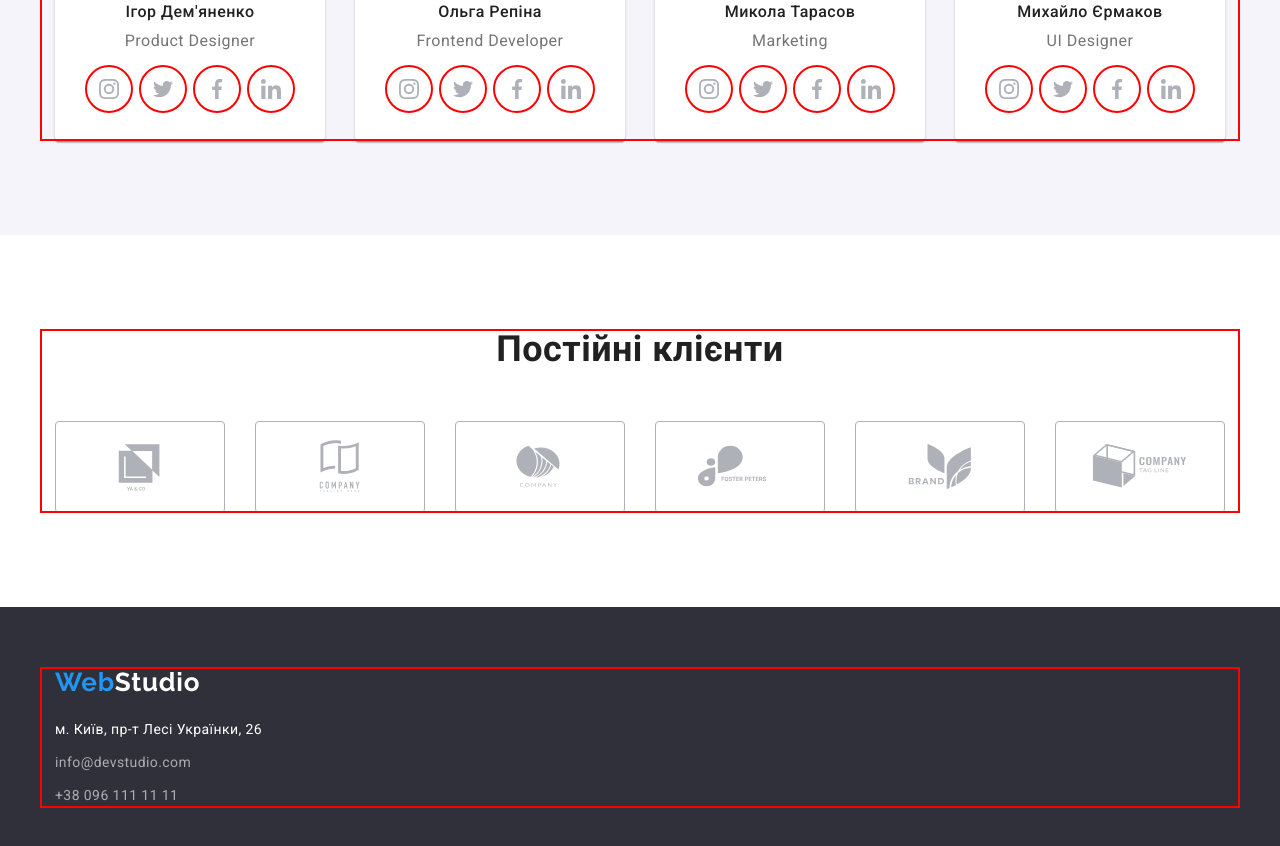
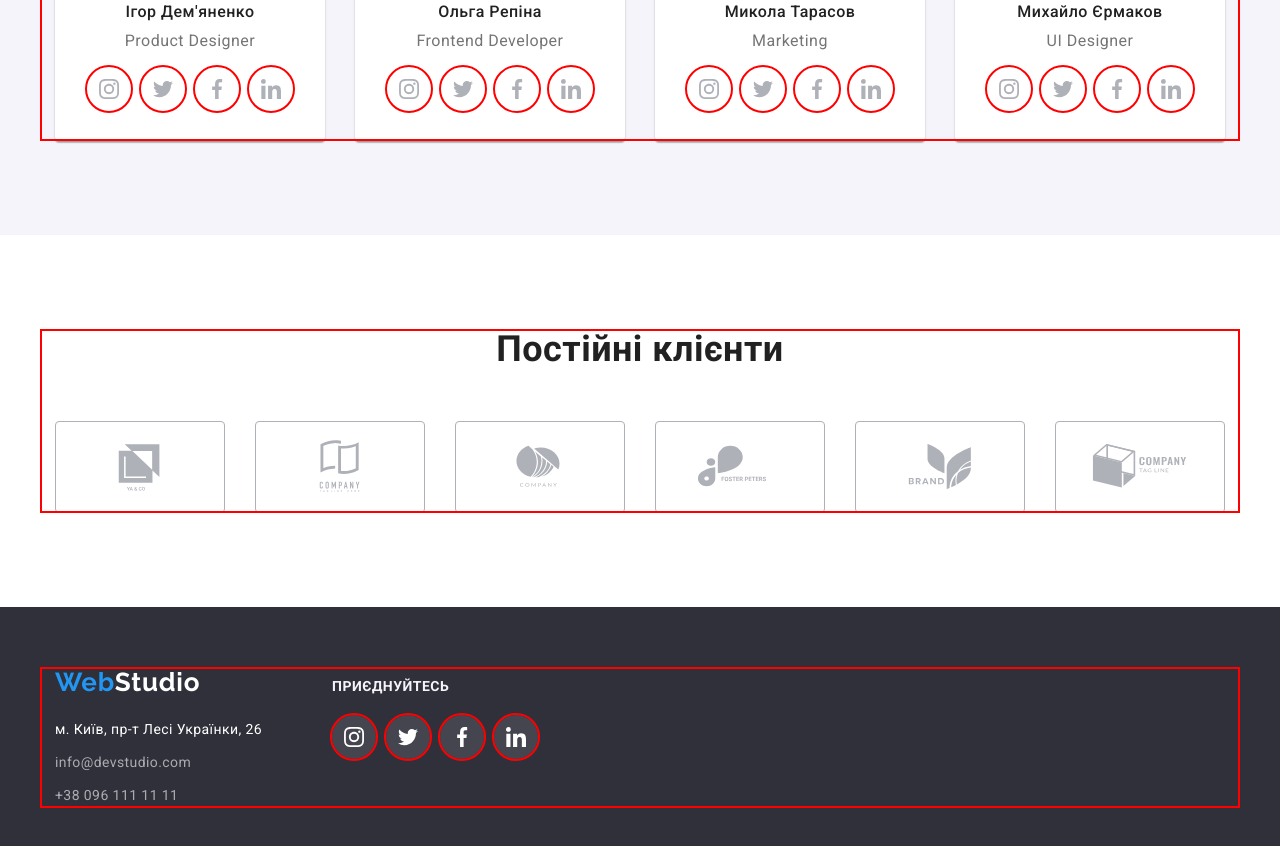
Before and after one commit to MrKravch/goit-markup-hw-04, a plain HTML site: page index.html in a window 1280 px wide. Shown: the part 2069-2915 px from the top of the page. Drawn offline with nearby package versions, Linux system fonts and the light colour scheme.

Commit message:
Додає іконки в футер

```diff
--- a/css/styles.css
+++ b/css/styles.css
@@ -51,6 +51,11 @@ img {
 
 /* -----------Базові стилі-----------*/
 
+.link {
+  text-decoration: none;
+  display: block;
+}
+
 .card-set {
   display: flex;
   flex-wrap: wrap;
@@ -59,6 +64,27 @@ img {
 
 .card-set-items {
   flex-basis: calc((100% - var(--indent) * (var(--items) - 1)) / var(--items));
+}
+
+.socials-list {
+  display: flex;
+  align-items: center;
+  justify-content: center;
+  gap: 10px;
+}
+
+.socials-link {
+  display: flex;
+  align-items: center;
+  justify-content: center;
+  width: 44px;
+  height: 44px;
+  border-radius: 50%;
+  outline: red 2px solid;
+}
+
+.social-icon {
+  fill: currentColor;
 }
 
 /* section */
@@ -83,11 +109,6 @@ ul {
   list-style-type: none;
   margin: 0;
   padding: 0;
-}
-
-.link {
-  text-decoration: none;
-  display: block;
 }
 
 h1,
@@ -341,28 +362,8 @@ ul {
   margin-bottom: 16px;
 }
 
-.socials-list {
-  display: flex;
-  align-items: center;
-  justify-content: center;
-  gap: 10px;
-}
-
 .socials-link {
-  display: flex;
-  align-items: center;
-  justify-content: center;
-
   color: #afb1b8;
-
-  width: 44px;
-  height: 44px;
-  border-radius: 50%;
-  outline: red 2px solid;
-}
-
-.social-icon {
-  fill: currentColor;
 }
 
 .socials-link:hover,
@@ -408,6 +409,12 @@ ul {
   padding-bottom: 60px;
 }
 
+.footer-box {
+  display: flex;
+  gap: 70px;
+  align-items: baseline;
+}
+
 .footer .logo {
   color: var(--main-withe-color);
   margin-bottom: 20px;
@@ -441,6 +448,27 @@ ul {
   font-size: 14px;
   line-height: 1.71;
   letter-spacing: 0.03em;
+}
+
+.footer-social-title {
+  color: var(--secondary-white-color);
+  font-weight: 700;
+  text-transform: uppercase;
+  font-size: 14px;
+  line-height: 1.14;
+
+  margin-bottom: 20px;
+}
+
+.footer-social-box .socials-link {
+  color: var(--main-withe-color);
+  background-color: rgba(255, 255, 255, 0.1);
+}
+
+.footer-social-box .socials-link:hover,
+.footer-social-box .socials-link:focus {
+  background-color: var(--accent-color);
+  color: var(--main-withe-color);
 }
 
 /* --------CSS для портфоліо(portfolio.html)-------- */
--- a/index.html
+++ b/index.html
@@ -472,8 +472,11 @@
     </main>
     <!-- Footer -->
     <footer class="footer">
-      <div class="container">
-        <a class="logo" href="/"> <span class="logo-accent">Web</span>Studio</a>
+      <div class="container footer-box">
+        <div class="footer-address-box">
+          <a class="logo" href="/">
+            <span class="logo-accent">Web</span>Studio</a
+          >
           <address class="footer-address">
             <ul class="footer-list">
               <li class="footer-item footer-address-street">
@@ -490,6 +493,64 @@
             </ul>
           </address>
         </div>
+        <div class="footer-social-box">
+          <h2 class="footer-social-title">приєднуйтесь</h2>
+          <ul class="socials-list">
+            <li class="socials-item">
+              <a
+                class="socials-link link"
+                href=""
+                target="_blank"
+                rel="noopener noreferrer"
+                aria-label="instagram"
+              >
+                <svg class="social-icon" width="20" height="20">
+                  <use href="./images/icons.svg#instagram"></use>
+                </svg>
+              </a>
+            </li>
+            <li class="socials-item">
+              <a
+                class="socials-link link"
+                href=""
+                target="_blank"
+                rel="noopener noreferrer"
+                aria-label="twitter"
+              >
+                <svg class="social-icon" width="20" height="20">
+                  <use href="./images/icons.svg#twitter"></use>
+                </svg>
+              </a>
+            </li>
+            <li class="socials-item">
+              <a
+                class="socials-link link"
+                href=""
+                target="_blank"
+                rel="noopener noreferrer"
+                aria-label="facebook"
+              >
+                <svg class="social-icon" width="20" height="20">
+                  <use href="./images/icons.svg#facebook"></use>
+                </svg>
+              </a>
+            </li>
+            <li class="socials-item">
+              <a
+                class="socials-link link"
+                href=""
+                target="_blank"
+                rel="noopener noreferrer"
+                aria-label="linkedin"
+              >
+                <svg class="social-icon" width="20" height="20">
+                  <use href="./images/icons.svg#linkedin"></use>
+                </svg>
+              </a>
+            </li>
+          </ul>
+        </div>
+      </div>
     </footer>
   </body>
 </html>
```
Lines whose indentation alone changed are shown as unchanged.
